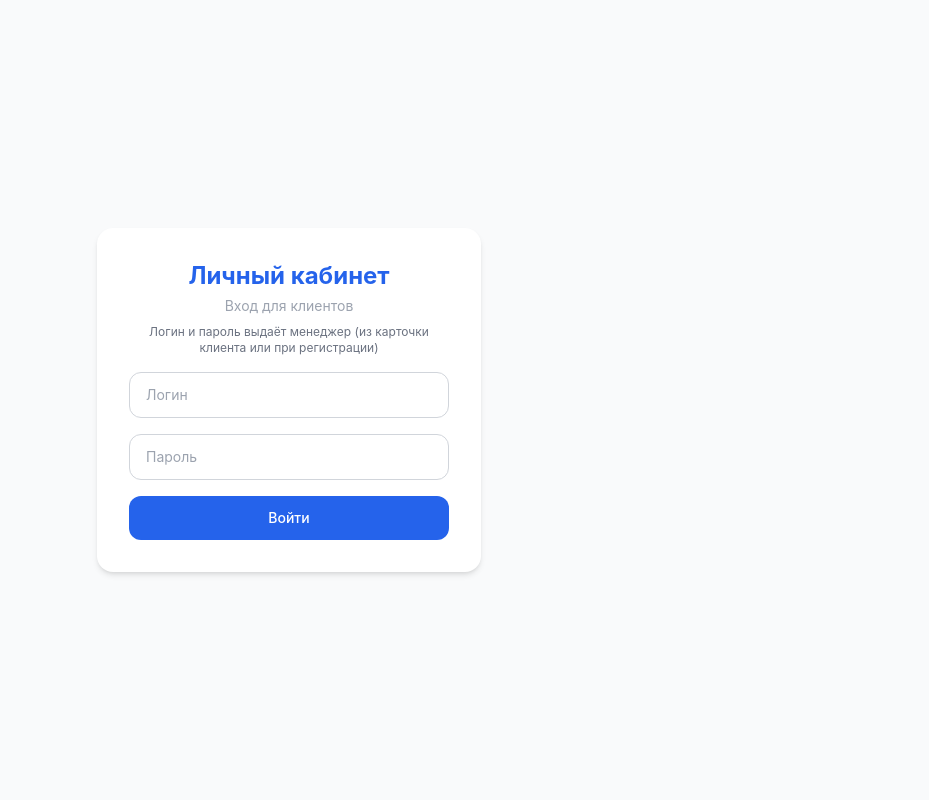
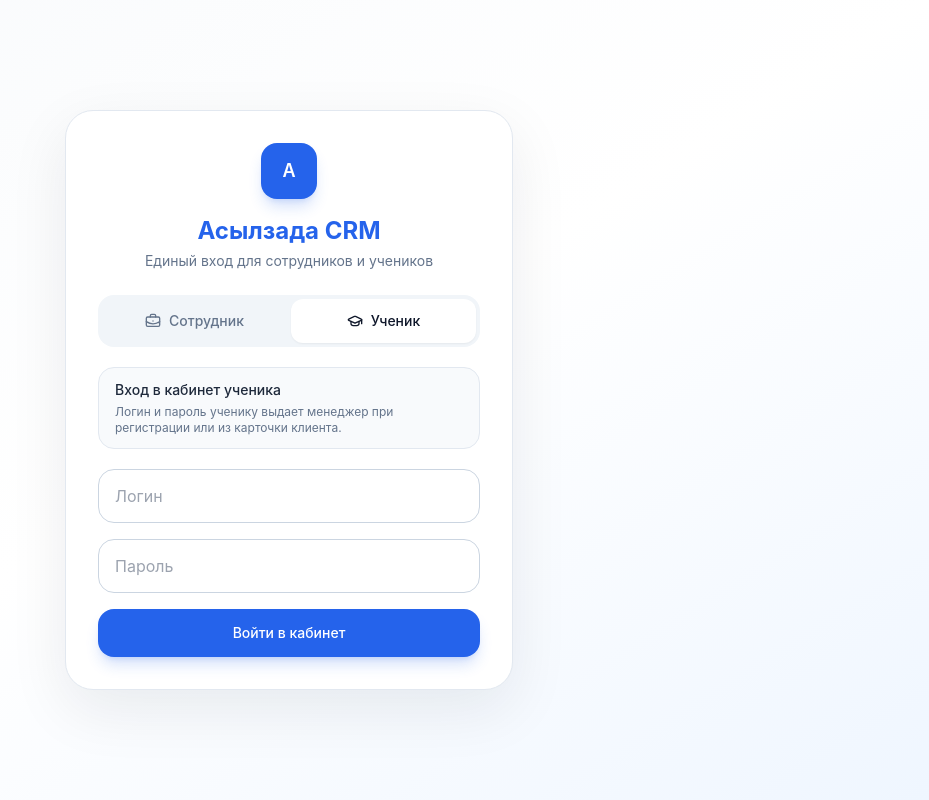
Before and after one commit to adylbek0408/fitness-crm, a React (Vite) app in the folder frontend-spa/: page /cabinet in a window 1280 px wide. Shown: the whole page, without its empty margins (351-1280 px from the left). Built offline with nearby package versions, Linux system fonts and the light colour scheme.

Commit message:
fix ui fd454456455

```diff
--- a/frontend-spa/src/pages/Login.jsx
+++ b/frontend-spa/src/pages/Login.jsx
@@ -1,47 +1,104 @@
-import { useState } from 'react'
+import { useEffect, useState } from 'react'
 import { useNavigate } from 'react-router-dom'
+import { BriefcaseBusiness, GraduationCap } from 'lucide-react'
 import api from '../api/axios'
 
-export default function Login() {
+export default function Login({ defaultMode = 'staff' }) {
+  const [mode, setMode] = useState(defaultMode)
   const [username, setUsername] = useState('')
   const [password, setPassword] = useState('')
   const [error, setError] = useState('')
   const [loading, setLoading] = useState(false)
   const nav = useNavigate()
 
+  useEffect(() => {
+    setMode(defaultMode)
+  }, [defaultMode])
+
   const handleSubmit = async e => {
     e.preventDefault()
     setError(''); setLoading(true)
     try {
+      if (mode === 'student') {
+        const r = await api.post('/cabinet/login/', { username, password })
+        localStorage.setItem('cabinet_access_token', r.data.access)
+        localStorage.setItem('cabinet_refresh_token', r.data.refresh)
+        nav('/cabinet/profile')
+      } else {
         const r = await api.post('/accounts/token/', { username, password })
         localStorage.setItem('access_token', r.data.access)
         localStorage.setItem('refresh_token', r.data.refresh)
         const role = r.data.role
         nav(role === 'admin' ? '/admin/dashboard' : '/mobile')
-    } catch {
-      setError('Неверный логин или пароль')
+      }
+    } catch (e) {
+      const msg = e.response?.data?.detail || 'Неверный логин или пароль'
+      setError(Array.isArray(msg) ? msg[0] : msg)
     } finally {
       setLoading(false)
     }
   }
 
   return (
-    <div className="min-h-screen bg-gray-50 flex items-center justify-center px-4">
-      <div className="w-full max-w-sm bg-white rounded-2xl shadow-md p-8">
+    <div className="min-h-screen bg-gradient-to-br from-slate-50 via-white to-blue-50 flex items-center justify-center px-4 py-8">
+      <div className="w-full max-w-md bg-white rounded-[28px] shadow-[0_20px_60px_rgba(15,23,42,0.08)] border border-slate-200 p-8">
+        <div className="text-center mb-6">
+          <div className="inline-flex items-center justify-center w-14 h-14 rounded-2xl bg-blue-600 text-white text-lg font-semibold shadow-lg shadow-blue-600/20 mb-4">
+            A
+          </div>
           <h1 className="text-2xl font-bold text-center text-blue-600 mb-1">Асылзада CRM</h1>
-        <p className="text-center text-gray-400 text-sm mb-6">Войдите в систему</p>
-        <p className="text-center text-gray-400 text-xs mb-2">Вход для сотрудников (админ, менеджер)</p>
+          <p className="text-center text-slate-500 text-sm">Единый вход для сотрудников и учеников</p>
+        </div>
+
+        <div className="bg-slate-100 rounded-2xl p-1 grid grid-cols-2 gap-1 mb-5">
+          <button
+            type="button"
+            onClick={() => setMode('staff')}
+            className={`inline-flex items-center justify-center gap-2 rounded-xl px-4 py-3 text-sm font-medium transition ${
+              mode === 'staff'
+                ? 'bg-white text-slate-900 shadow-sm'
+                : 'text-slate-500 hover:text-slate-700'
+            }`}
+          >
+            <BriefcaseBusiness size={16} />
+            Сотрудник
+          </button>
+          <button
+            type="button"
+            onClick={() => setMode('student')}
+            className={`inline-flex items-center justify-center gap-2 rounded-xl px-4 py-3 text-sm font-medium transition ${
+              mode === 'student'
+                ? 'bg-white text-slate-900 shadow-sm'
+                : 'text-slate-500 hover:text-slate-700'
+            }`}
+          >
+            <GraduationCap size={16} />
+            Ученик
+          </button>
+        </div>
+
+        <div className="mb-5 rounded-2xl border border-slate-200 bg-slate-50 px-4 py-3">
+          <p className="text-sm font-medium text-slate-800">
+            {mode === 'staff' ? 'Вход для сотрудников' : 'Вход в кабинет ученика'}
+          </p>
+          <p className="text-xs text-slate-500 mt-1">
+            {mode === 'staff'
+              ? 'Администратор и менеджер входят по своим служебным данным.'
+              : 'Логин и пароль ученику выдает менеджер при регистрации или из карточки клиента.'}
+          </p>
+        </div>
+
         {error && <div className="bg-red-50 text-red-600 text-sm rounded-xl p-3 mb-4">{error}</div>}
         <form onSubmit={handleSubmit} className="space-y-4">
           <input type="text" required placeholder="Логин" value={username}
             onChange={e => setUsername(e.target.value)}
-            className="w-full border border-gray-300 rounded-xl px-4 py-3 text-sm focus:outline-none focus:ring-2 focus:ring-blue-400" />
+            className="w-full border border-slate-300 rounded-2xl px-4 py-3.5 text-[16px] focus:outline-none focus:ring-2 focus:ring-blue-500/30 focus:border-blue-500" />
           <input type="password" required placeholder="Пароль" value={password}
             onChange={e => setPassword(e.target.value)}
-            className="w-full border border-gray-300 rounded-xl px-4 py-3 text-sm focus:outline-none focus:ring-2 focus:ring-blue-400" />
+            className="w-full border border-slate-300 rounded-2xl px-4 py-3.5 text-[16px] focus:outline-none focus:ring-2 focus:ring-blue-500/30 focus:border-blue-500" />
           <button type="submit" disabled={loading}
-            className="w-full bg-blue-600 hover:bg-blue-700 disabled:opacity-60 text-white font-medium py-3 rounded-xl text-sm transition">
-            {loading ? 'Вход...' : 'Войти'}
+            className="w-full bg-blue-600 hover:bg-blue-700 disabled:opacity-60 text-white font-medium py-3.5 rounded-2xl text-sm transition shadow-lg shadow-blue-600/20">
+            {loading ? 'Вход...' : mode === 'staff' ? 'Войти как сотрудник' : 'Войти в кабинет'}
           </button>
         </form>
       </div>
--- a/frontend-spa/src/pages/cabinet/CabinetLogin.jsx
+++ b/frontend-spa/src/pages/cabinet/CabinetLogin.jsx
@@ -1,51 +1,5 @@
-import { useState } from 'react'
-import { useNavigate } from 'react-router-dom'
-import api from '../../api/axios'
+import Login from '../Login'
 
 export default function CabinetLogin() {
-  const [username, setUsername] = useState('')
-  const [password, setPassword] = useState('')
-  const [error, setError] = useState('')
-  const [loading, setLoading] = useState(false)
-  const nav = useNavigate()
-
-  const handleSubmit = async e => {
-    e.preventDefault()
-    setError('')
-    setLoading(true)
-    try {
-      const r = await api.post('/cabinet/login/', { username, password })
-      localStorage.setItem('cabinet_access_token', r.data.access)
-      localStorage.setItem('cabinet_refresh_token', r.data.refresh)
-      nav('/cabinet/profile')
-    } catch (e) {
-      const msg = e.response?.data?.detail || 'Неверный логин или пароль'
-      setError(Array.isArray(msg) ? msg[0] : msg)
-    } finally {
-      setLoading(false)
-    }
-  }
-
-  return (
-    <div className="min-h-screen bg-gray-50 flex items-center justify-center px-4">
-      <div className="w-full max-w-sm bg-white rounded-2xl shadow-md p-8">
-        <h1 className="text-2xl font-bold text-center text-blue-600 mb-1">Личный кабинет</h1>
-        <p className="text-center text-gray-400 text-sm mb-2">Вход для клиентов</p>
-        <p className="text-center text-gray-500 text-xs mb-4">Логин и пароль выдаёт менеджер (из карточки клиента или при регистрации)</p>
-        {error && <div className="bg-red-50 text-red-600 text-sm rounded-xl p-3 mb-4">{error}</div>}
-        <form onSubmit={handleSubmit} className="space-y-4">
-          <input type="text" required placeholder="Логин" value={username}
-            onChange={e => setUsername(e.target.value)}
-            className="w-full border border-gray-300 rounded-xl px-4 py-3 text-sm focus:outline-none focus:ring-2 focus:ring-blue-400" />
-          <input type="password" required placeholder="Пароль" value={password}
-            onChange={e => setPassword(e.target.value)}
-            className="w-full border border-gray-300 rounded-xl px-4 py-3 text-sm focus:outline-none focus:ring-2 focus:ring-blue-400" />
-          <button type="submit" disabled={loading}
-            className="w-full bg-blue-600 hover:bg-blue-700 disabled:opacity-60 text-white font-medium py-3 rounded-xl text-sm transition">
-            {loading ? 'Вход...' : 'Войти'}
-          </button>
-        </form>
-      </div>
-    </div>
-  )
+  return <Login defaultMode="student" />
 }
```
Lines whose indentation alone changed are shown as unchanged.
